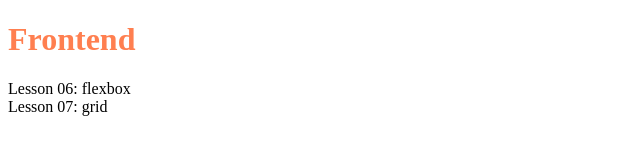
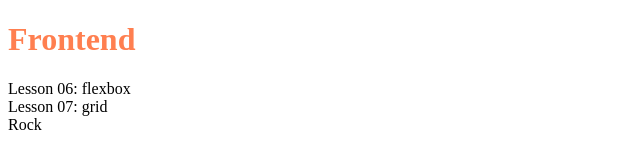
Before and after one commit to IgorIvanov-42/ait-frontend-2024, a plain HTML site: page index.html in a window 1280 px wide. Shown: the full height of the page, 0-640 px from the left. Drawn offline with Linux system fonts and the light colour scheme.

Commit message:
2.12.2024

```diff
--- a/index.html
+++ b/index.html
@@ -12,6 +12,7 @@
     <div class="Lesson-container">
     <a href="./lessons/lesson_06/index.html">Lesson 06: flexbox</a>
     <a href="./lessons/lesson_07/index.html">Lesson 07: grid</a>
+    <a href="./homeworks/rock/index.html">Rock</a>
 </div>
 </main>
 </body>
```
